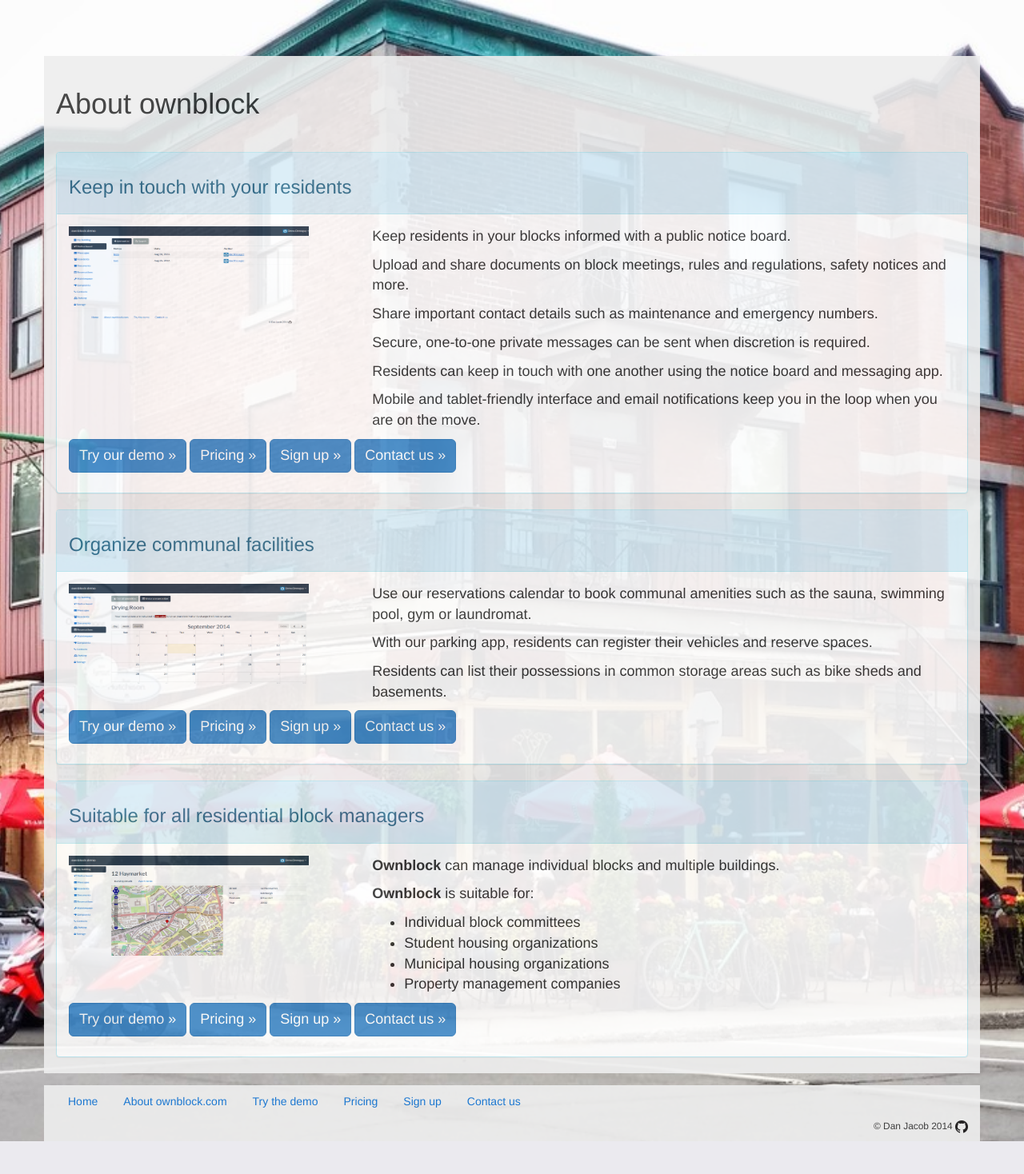
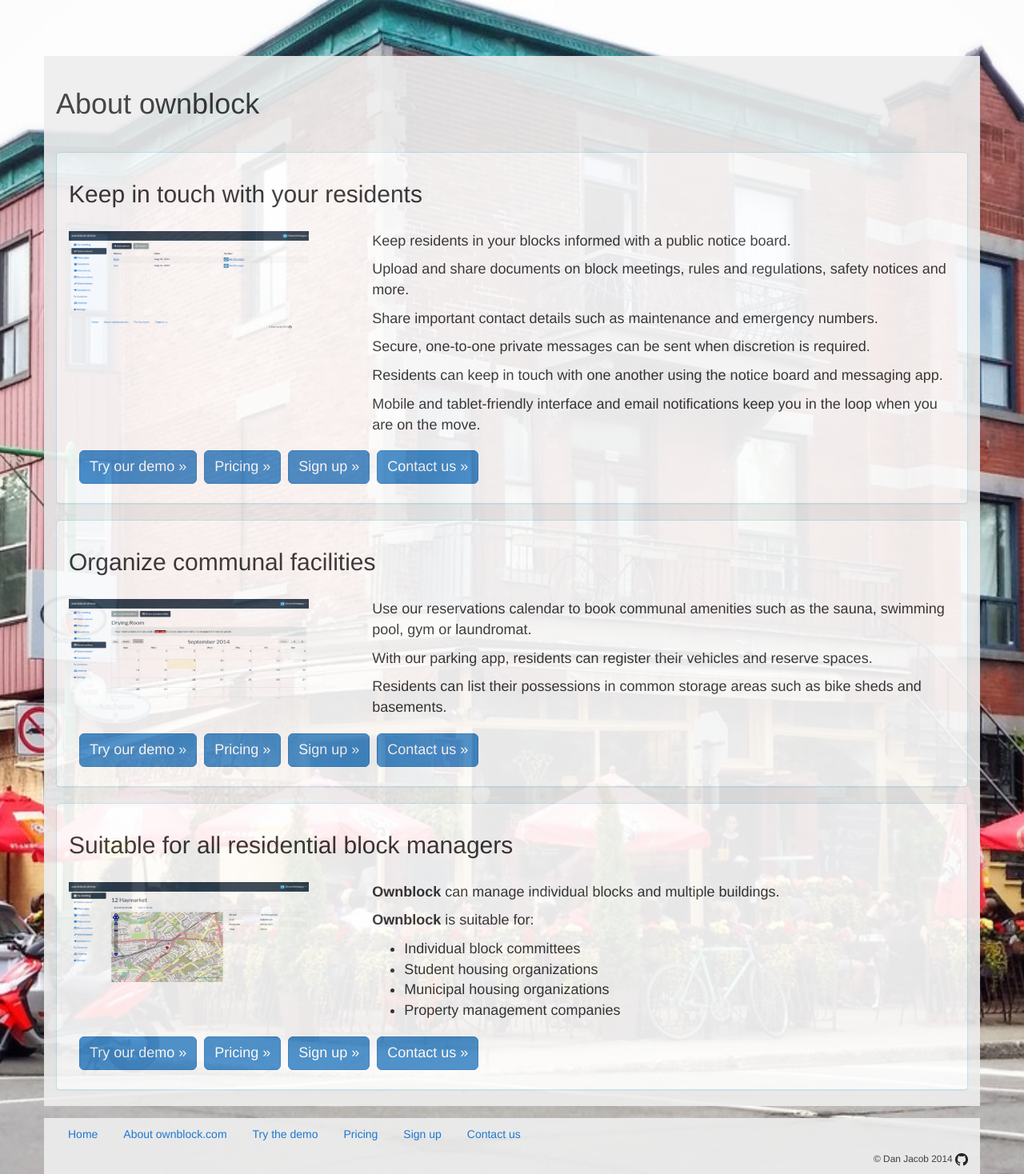
Before and after one commit to danjac/ownblock, a Django app: template ownblock/templates/about.html in a window 1280 px wide. Shown: the whole page at 80% size. Before the commit the page ends 1427 px from the top, so only its background shows below. Run offline with Django 3.2, Linux system fonts and the light colour scheme; the template is opened without the code that fills it, so the values that code supplies are empty; some libraries are stand-ins or nearby versions.

Commit message:
tidy about page

```diff
--- a/ownblock/templates/about.html
+++ b/ownblock/templates/about.html
@@ -4,9 +4,9 @@
         <h1>About ownblock</h1>
     </div>
     <div class="panel panel-info" id="communicate">
-        <div class="panel-heading"><h3>Keep in touch with your residents</h3></div>
         <div class="panel-body">
-            <div class="row">
+            <h2>Keep in touch with your residents</h2>
+            <div class="row voffset-4">
 
                 <div class="col-md-4">
                     <a href="{% static 'img/screenshot3.png' %}"><img src="{% static 'img/screenshot3.png' %}" height="125" width="300"></a>
@@ -22,19 +22,18 @@
 
 
             </div>
-            <p>
+            <div class="btn btn-toolbar">
                 <a href="http://demo.ownblock.com{% url 'app' %}" class="btn btn-primary btn-lg" role="button">Try our demo &raquo;</a>
                 <a href="{% url 'pricing' %}" class="btn btn-primary btn-lg" role="button">Pricing &raquo;</a>
                 <a href="{% url 'signups:signup' %}" class="btn btn-primary btn-lg" role="button">Sign up &raquo;</a>
                 <a href="{% url 'contact' %}" class="btn btn-primary btn-lg" role="button">Contact us &raquo;</a>
-            </p>
+            </div>
         </div>
     </div>
     <div class="panel panel-info" id="manage">
-        <div class="panel-heading"><h3>Organize communal facilities</h3></div>
         <div class="panel-body">
-            <div class="row">
-
+            <h2>Organize communal facilities</h2>
+            <div class="row voffset-4">
                 <div class="col-md-4">
                     <a href="{% static 'img/screenshot2.png' %}"><img src="{% static 'img/screenshot2.png' %}" height="125" width="300"></a>
                 </div>
@@ -46,18 +45,19 @@
 
 
             </div>
-            <p>
+            <div class="btn btn-toolbar">
                 <a href="http://demo.ownblock.com{% url 'app' %}" class="btn btn-primary btn-lg" role="button">Try our demo &raquo;</a>
                 <a href="{% url 'pricing' %}" class="btn btn-primary btn-lg" role="button">Pricing &raquo;</a>
                 <a href="{% url 'signups:signup' %}" class="btn btn-primary btn-lg" role="button">Sign up &raquo;</a>
                 <a href="{% url 'contact' %}" class="btn btn-primary btn-lg" role="button">Contact us &raquo;</a>
-            </p>
+            </div>
+
         </div>
     </div>
     <div class="panel panel-info" id="users">
-        <div class="panel-heading"><h3>Suitable for all residential block managers</h3></div>
         <div class="panel-body">
-            <div class="row">
+            <h2>Suitable for all residential block managers</h2>
+            <div class="row voffset-4">
 
                 <div class="col-md-4">
                     <a href="{% static 'img/screenshot4.png' %}"><img src="{% static 'img/screenshot4.png' %}" height="125" width="300"></a>
@@ -76,12 +76,13 @@
 
                 </div>
             </div>
-            <p>
+            <div class="btn btn-toolbar">
                 <a href="http://demo.ownblock.com{% url 'app' %}" class="btn btn-primary btn-lg" role="button">Try our demo &raquo;</a>
                 <a href="{% url 'pricing' %}" class="btn btn-primary btn-lg" role="button">Pricing &raquo;</a>
                 <a href="{% url 'signups:signup' %}" class="btn btn-primary btn-lg" role="button">Sign up &raquo;</a>
                 <a href="{% url 'contact' %}" class="btn btn-primary btn-lg" role="button">Contact us &raquo;</a>
-            </p>
+            </div>
+
         </div>
     </div>
 </div>
--- a/ownblock/templates/registration/registration_base.html
+++ b/ownblock/templates/registration/registration_base.html
@@ -30,7 +30,6 @@
         </nav>
 
         <div class="container">
-
             {% block content %}{% endblock %}
         </div>
         <hr>{% include "footer.html" %}
```
Lines whose indentation alone changed are shown as unchanged.
